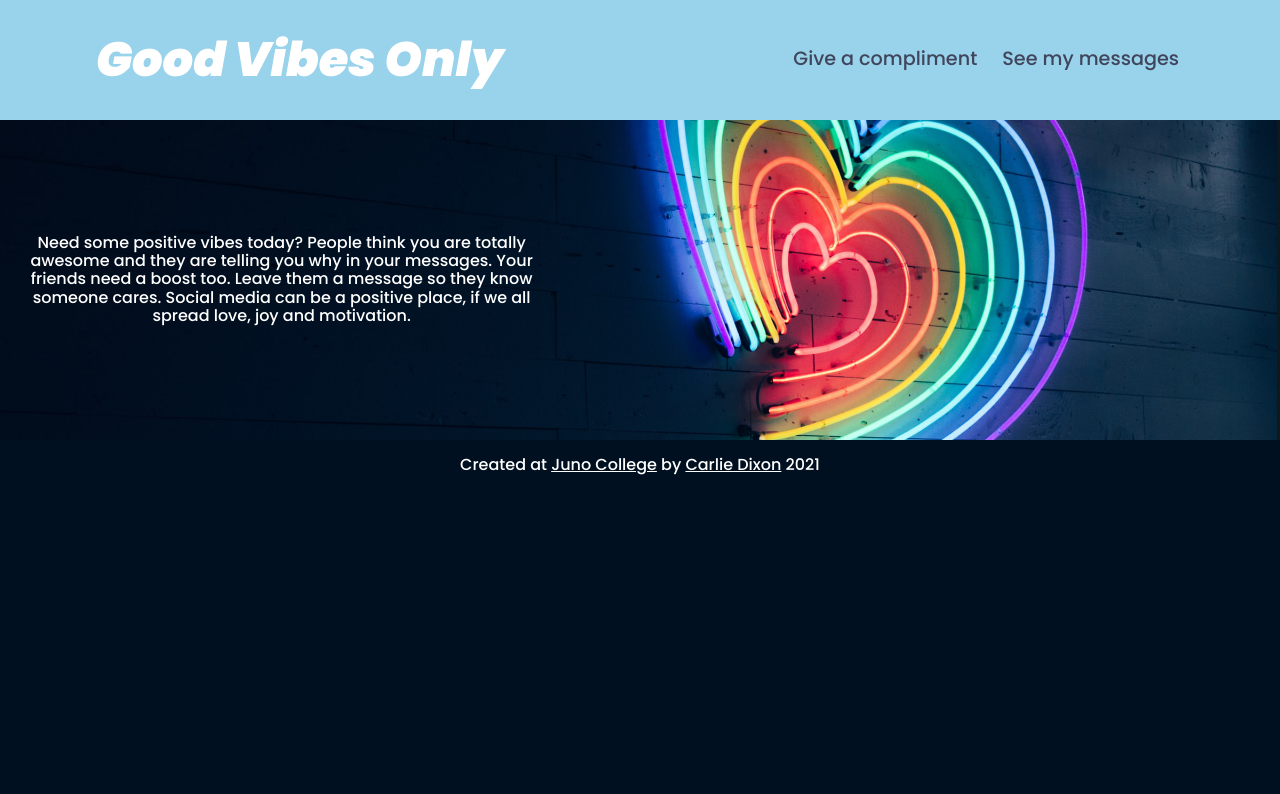
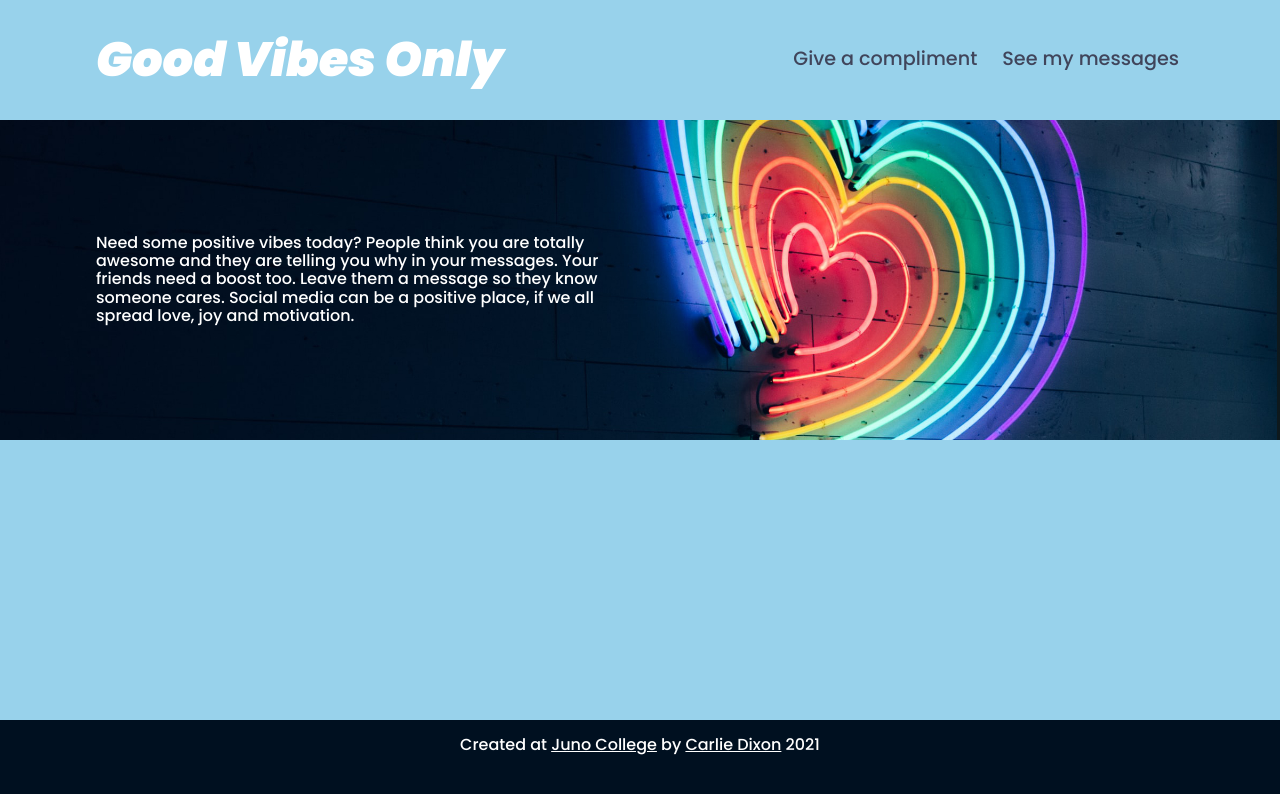
Before and after one commit to cdixon83/carlieDixonProject3, a React (Create React App) app: page / in a window 1280 px wide. Shown: the top 794 px of the page. Built offline with nearby package versions, Linux system fonts and the light colour scheme.

Commit message:
happy with desktop style

```diff
--- a/src/App.js
+++ b/src/App.js
@@ -14,7 +14,6 @@
   const [nameInput, setNameInput] = useState('');
 
   // fires every time the nameInput changes
-  // can this go in a component somewhere???????????????
   const handleNameChange = (event) => {
     const updatedName = event.target.value;
     setNameInput(updatedName);
@@ -42,10 +41,10 @@
         setViewPostMessage={setViewPostMessage}
         setNameInput={setNameInput}
       />
-
+      <main>
       {viewMessages === true
         ?
-          <main>
+          <>
             <h2>See my Messages</h2>
             <form action="submit" className="viewMessages" onSubmit={handleShowMessages}>
               <NameInput
@@ -61,22 +60,22 @@
               <ShowMessages nameSearched={nameInput} />
               : null
             }
-          </main>
+          </>
         : null}
 
       {viewPostMessage === true
         ?
-          <main>
+          <>
             <h2>Give a compliment</h2>
             <PostMessage
               handleNameChange={handleNameChange}
               nameInput={nameInput}
               setNameInput={setNameInput}
             />
-          </main>
+          </>
         : null}
-
-        <Footer />
+      </main>
+      <Footer />
     </>
   )
 
--- a/src/sass/_basicStyles.scss
+++ b/src/sass/_basicStyles.scss
@@ -5,6 +5,7 @@
 footer {
     background-color: $backColor;
     margin: 0;
+    min-height: 5vh;
 }
 
 img {
--- a/src/sass/_header.scss
+++ b/src/sass/_header.scss
@@ -1,5 +1,6 @@
 header {
     background-color: $mainColor;
+    min-height: 35vh;
 }
 
 h1 {
@@ -44,5 +45,8 @@
     right: 0;
     width: 40%;
     align-items: center;
-    margin: 2%;
+    margin: 2% 2% 2% 7.5%;
+    p{
+        text-align: left;
+    }
 }
--- a/src/sass/_main.scss
+++ b/src/sass/_main.scss
@@ -1,4 +1,5 @@
 main {
+    min-height: 35vh;
     background-color: $mainColor;
     padding-top: 10px;
 }
```
